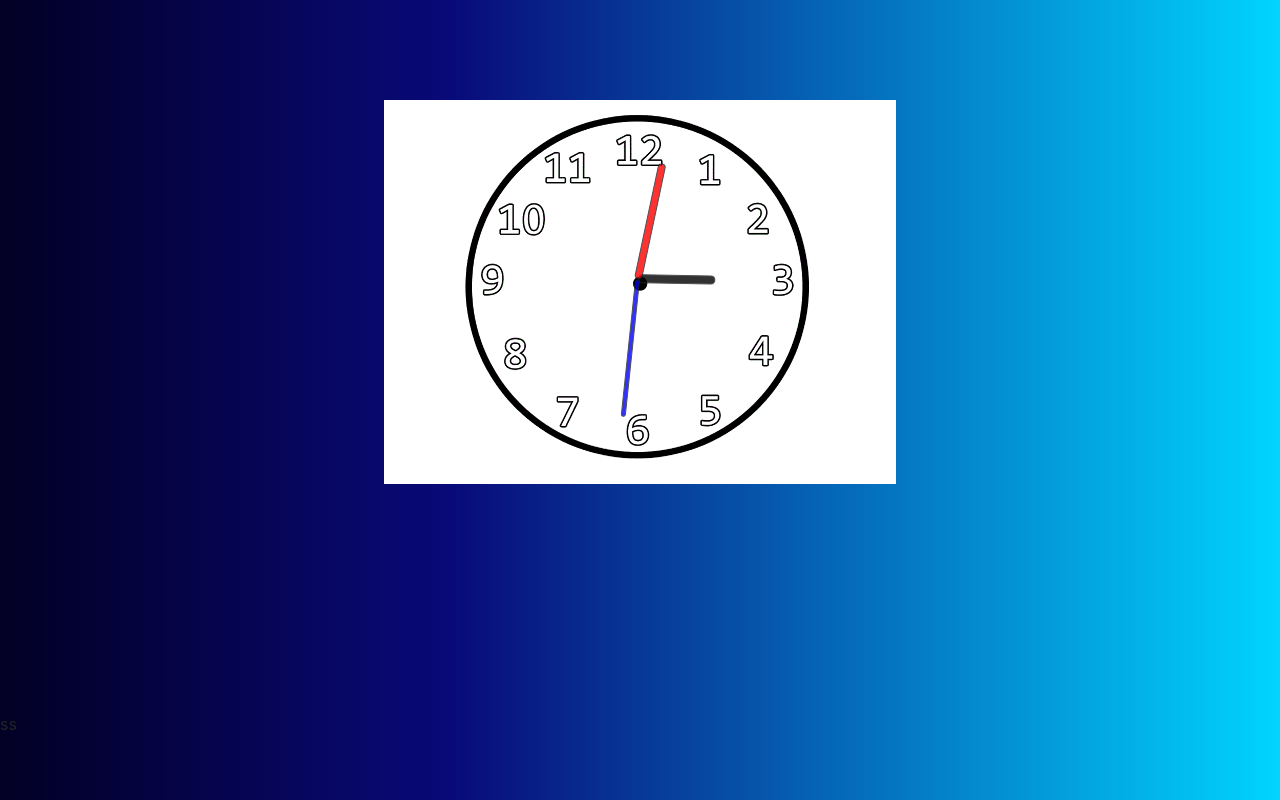
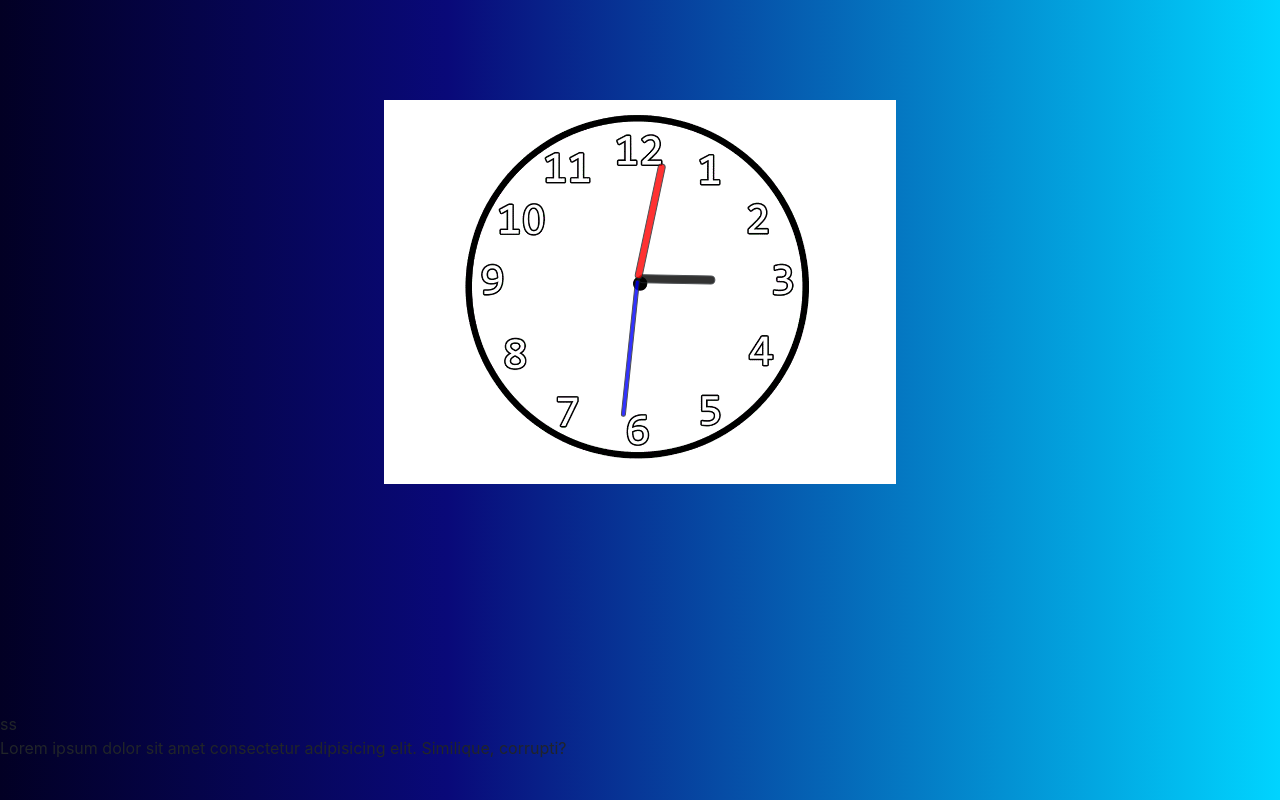
Before and after one commit to timka1996/testing, a plain HTML site: page index.html in a window 1280 px wide. Drawn offline with Linux system fonts and the light colour scheme; files that its build step writes are made by us from their sources.

Commit message:
changes in second-branch

```diff
--- a/index.html
+++ b/index.html
@@ -21,6 +21,7 @@
 
 <div class="tenochtitlan-texcoco">ss</div>
 
+<footer>Lorem ipsum dolor sit amet consectetur adipisicing elit. Similique, corrupti?</footer>
 
     <script src="js/jQuery.min.js"></script>
     <script src="js/popper.js"></script>
```
